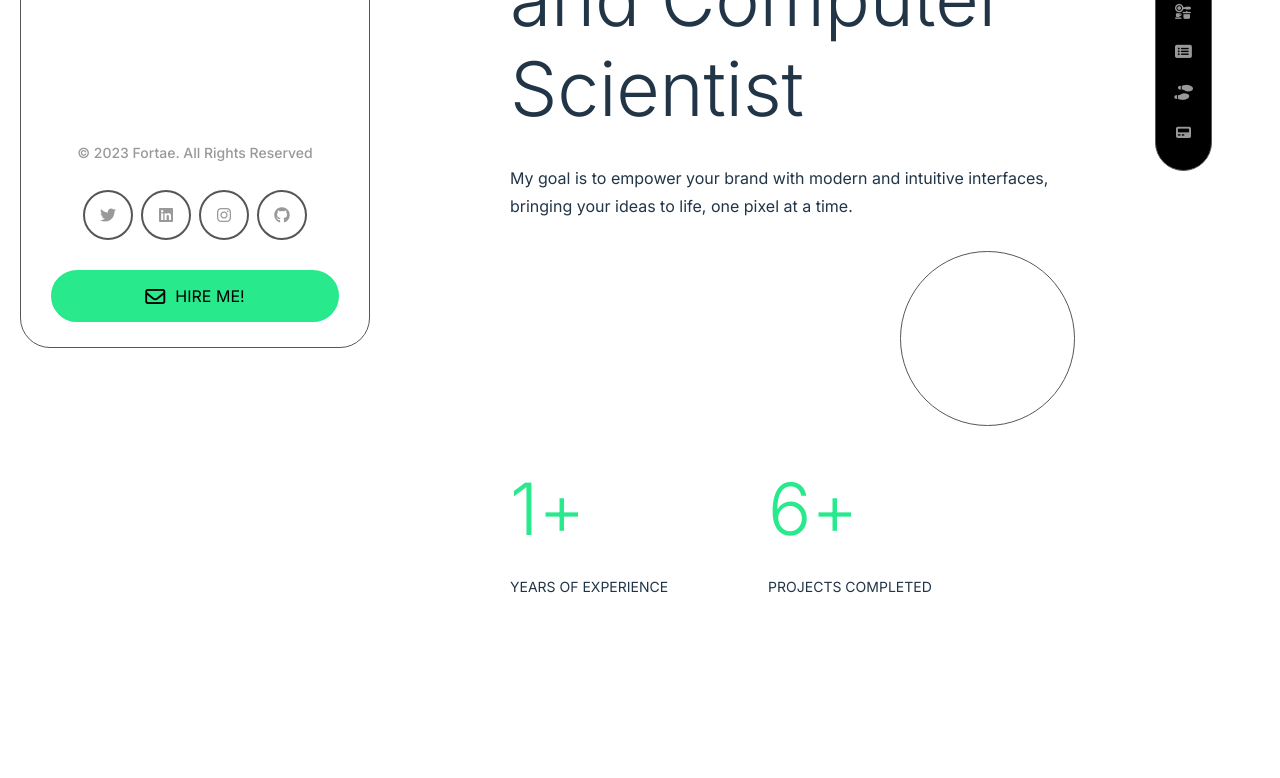
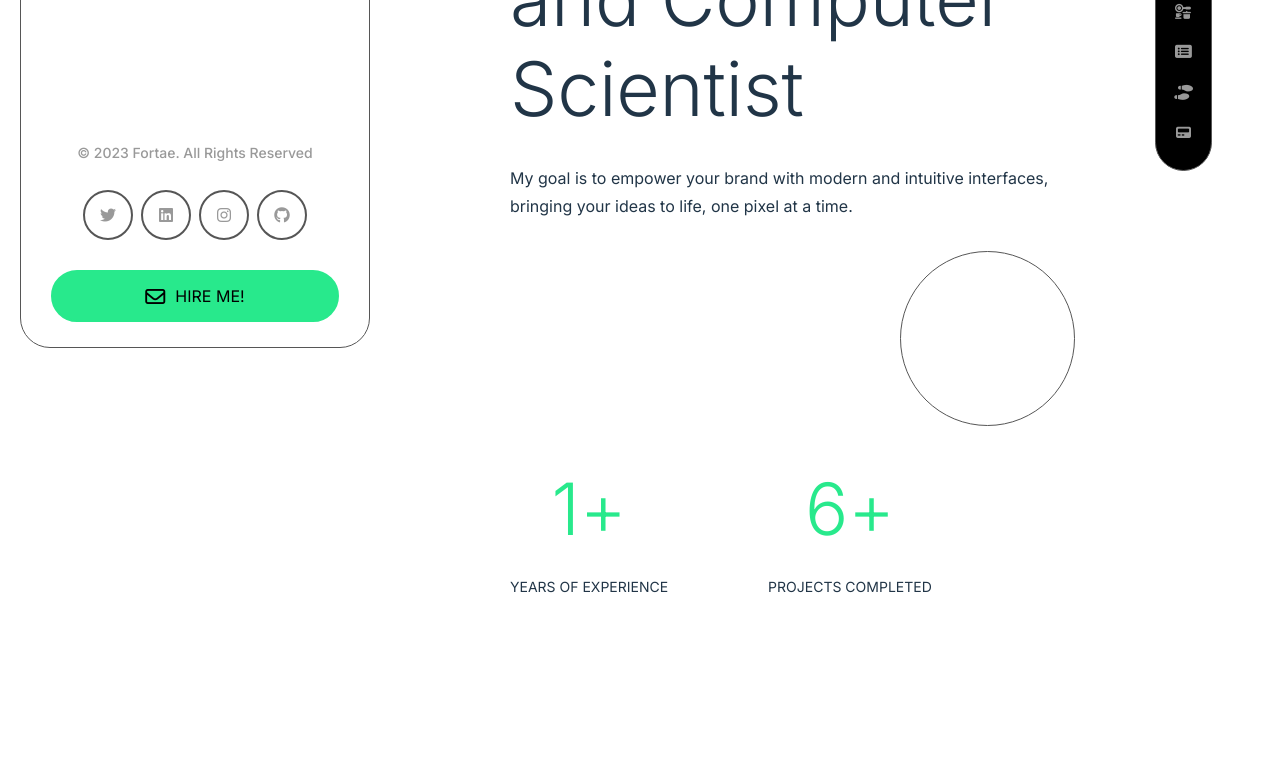
Before and after one commit to heytega/personal-portfolio, a React (Vite) app: page / in a window 1280 px wide. Shown: the part 409-1187 px from the top of the page. Built offline with nearby package versions, Linux system fonts and the light colour scheme.

Commit message:
modfied the index and home component styling

```diff
--- a/src/components/Home.module.css
+++ b/src/components/Home.module.css
@@ -52,8 +52,10 @@
   vertical-align: middle;
 } */
 
-.green {
-  color: var(--primary-color);
+.stat {
+  display: inline-flex;
+  flex-direction: column;
+  align-items: center;
 }
 
 .stats {
--- a/src/index.css
+++ b/src/index.css
@@ -31,6 +31,9 @@ a {
 }
 a:hover {
   color: #535bf2;
+}
+span {
+  color: var(--primary-color);
 }
 
 body {
```
